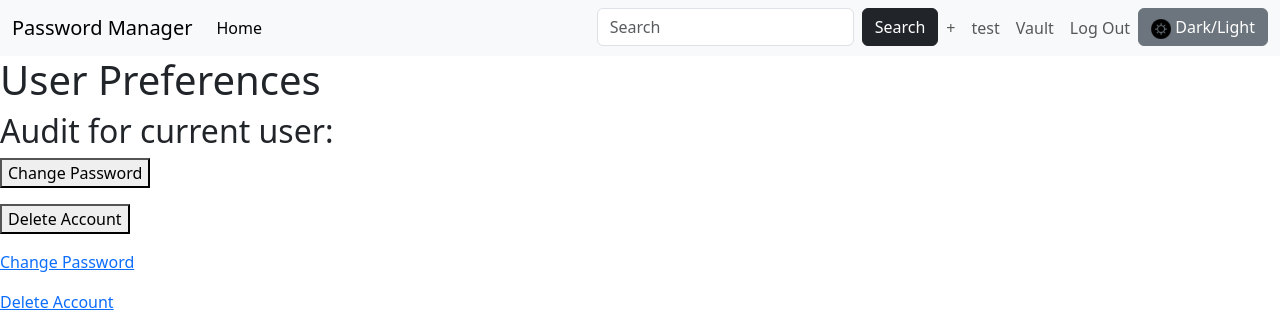
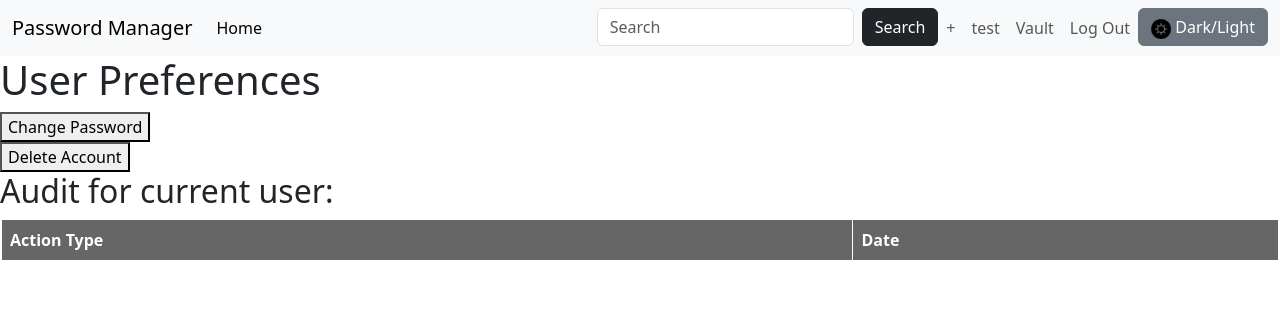
Before and after one commit to quinone/password-manager, a Flask app: page /settings/ in a window 1280 px wide. Shown: the top 330 px of the page. Run offline with Flask 3, Linux system fonts and the light colour scheme; the visitor is signed in with stand-in values (Sample User, id 1); data comes from the database, SQL or seed files in the repository; data that the repository does not hold is empty; some libraries are stand-ins or nearby versions.

Commit message:
Updated settings buttons 'change pword and delete'

```diff
--- a/app/settings.py
+++ b/app/settings.py
@@ -174,6 +174,8 @@ def change_password():
         conn.close()
 
     return render_template("change_password.html", form=form)
+
+
 @bp.route("/delete_account", methods=["GET", "POST"])
 @login_required
 def delete_account():
--- a/app/templates/settings.html
+++ b/app/templates/settings.html
@@ -1,14 +1,20 @@
 {% extends 'base.html' %}
+
 
 {% block title %}Settings{% endblock %}
 
 {% block content %}
 <h1>User Preferences</h1>
-<form id="preferencesForm" method="POST">
 
-
+<div class="button-container">
+    <form action="{{ url_for('settings.change_password') }}" method="get">
+        <button type="submit">Change Password</button>
+    </form>
+    <form action="{{ url_for('settings.delete_account') }}" method="get">
+        <button type="submit">Delete Account</button>
+    </form>
+</div>
 <h2>Audit for current user:</h2>
-
 <style>
     table {
         border-collapse: collapse;
@@ -25,18 +31,6 @@
         color: white; /* Set text color for the header row */
     }
 </style>
-    <p>
-        <button type="button" id="changePasswordBtn">Change Password</button>
-    </p>
-    <p>
-        <button type="button" id="deleteAccountBtn">Delete Account</button>
-    </p>
-
-    <p><a href="{{ url_for('settings.change_password') }}">Change Password</a></p>
-    <p><a href="{{ url_for('settings.delete_account') }}">Delete Account</a></p>
-
-
-
 <table>
     <thead>
         <tr>
@@ -57,14 +51,7 @@
         {% endfor %}
     </tbody>
 </table>
-
-
-
-
-
-
-
-
+<form id="preferencesForm" method="POST">
 </form>
 
 <script>
```
